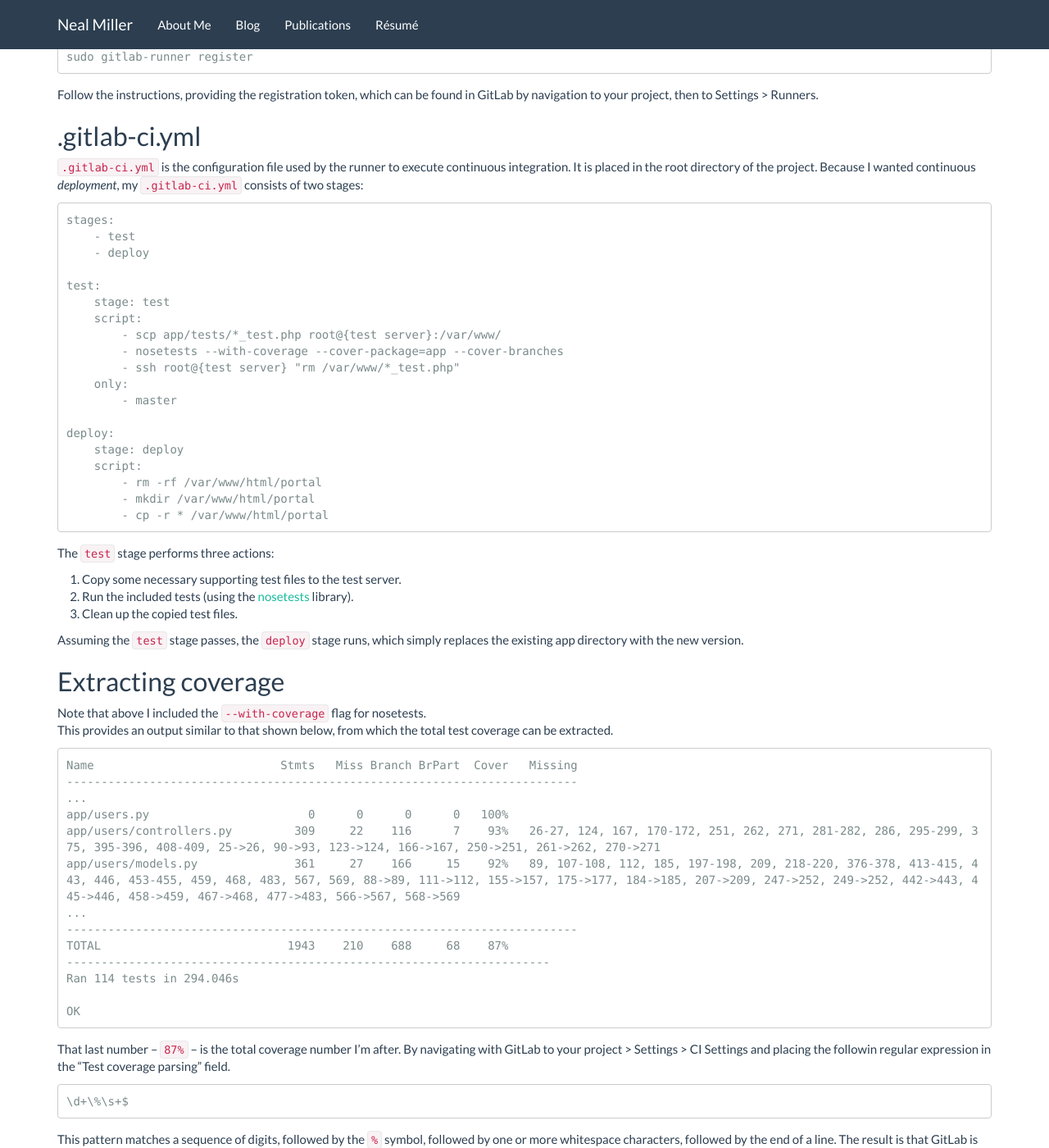
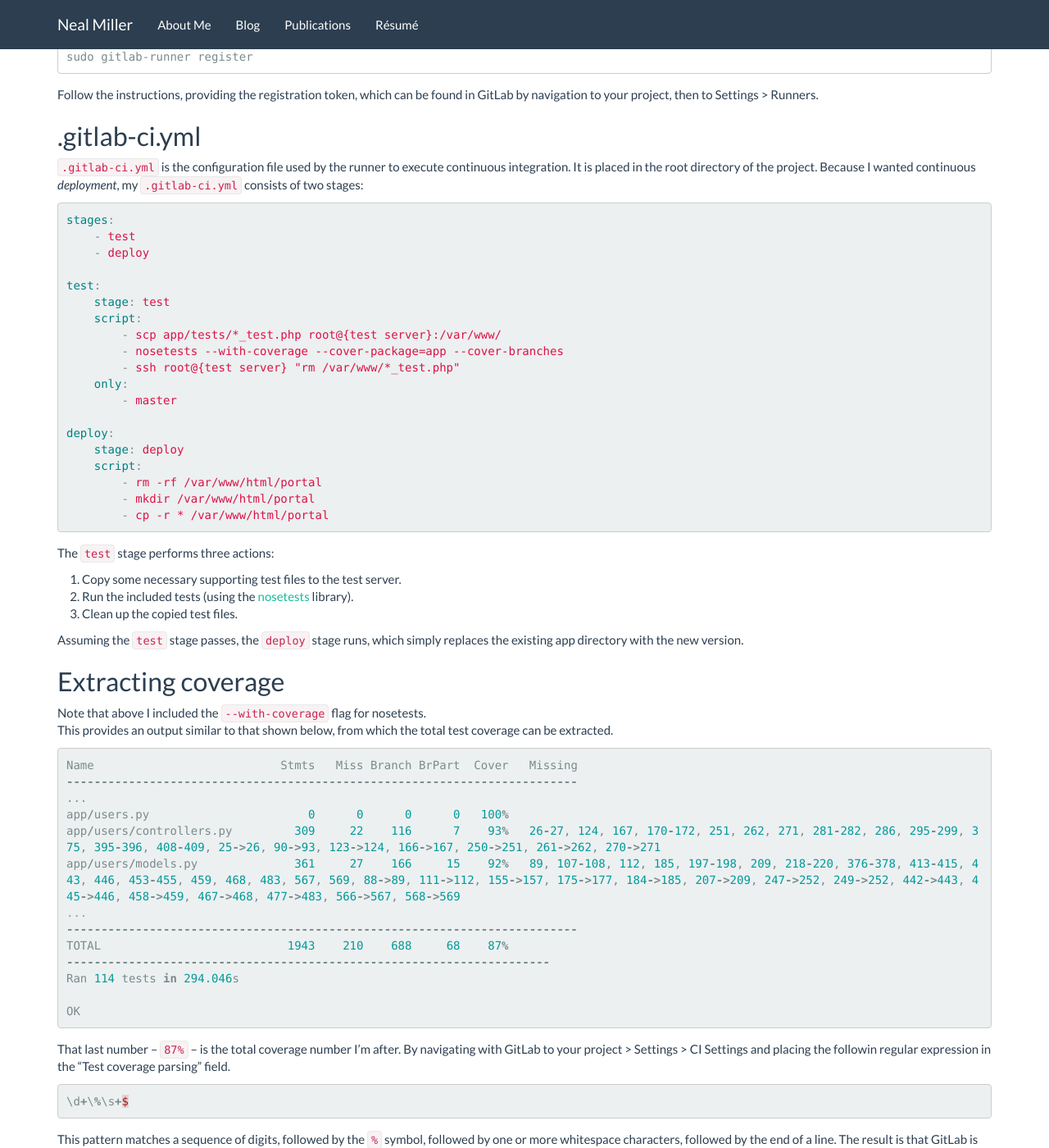
Before and after one commit to wlmiller/wlmiller.github.io, a Jekyll site: the page built from _posts/2015-12-07-continuous-deployment-gitlab.md, in a window 1280 px wide and 1400 px high, scrolled down 272 px. Shown: the whole window at 82% size. Built offline with Jekyll 4.4.1, drawn with Linux system fonts in a browser that asks for light colours.

Commit message:
fix code blocks

````diff
--- a/_posts/2015-12-07-continuous-deployment-gitlab.md
+++ b/_posts/2015-12-07-continuous-deployment-gitlab.md
@@ -26,7 +26,7 @@ Follow the instructions, providing the registration token, which can be found in
 It is placed in the root directory of the project.
 Because I wanted continuous *deployment*, my `.gitlab-ci.yml` consists of two stages:
 
-```
+{% highlight yaml %}
 stages:
     - test
     - deploy
@@ -46,7 +46,7 @@ deploy:
         - rm -rf /var/www/html/portal
         - mkdir /var/www/html/portal
         - cp -r * /var/www/html/portal
-```
+{% endhighlight %}
 
 The `test` stage performs three actions:
 
@@ -60,7 +60,7 @@ Assuming the `test` stage passes, the `deploy` stage runs, which simply replaces
 Note that above I included the `--with-coverage` flag for nosetests.
 This provides an output similar to that shown below, from which the total test coverage can be extracted.
 
-```
+{% highlight python %}
 Name                           Stmts   Miss Branch BrPart  Cover   Missing
 --------------------------------------------------------------------------
 ...
@@ -74,14 +74,14 @@ TOTAL                           1943    210    688     68    87%
 Ran 114 tests in 294.046s
 
 OK
-```
+{% endhighlight %}
 
 That last number -- `87%` -- is the total coverage number I'm after.
 By navigating with GitLab to your project > Settings > CI Settings and placing the followin regular expression in the "Test coverage parsing" field.
 
-```
+{% highlight python %}
 \d+\%\s+$
-```
+{% endhighlight %}
 
 This pattern matches a sequence of digits, followed by the `%` symbol, followed by one or more whitespace characters, followed by the end of a line.
 The result is that GitLab is able to extract the `87%` coverage metrics, which is displayed alongside the commits in GitLab.
````
